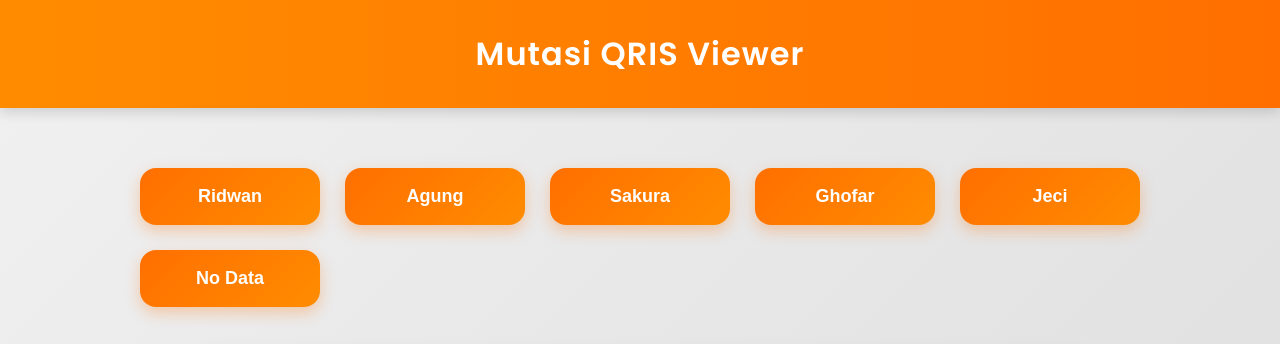
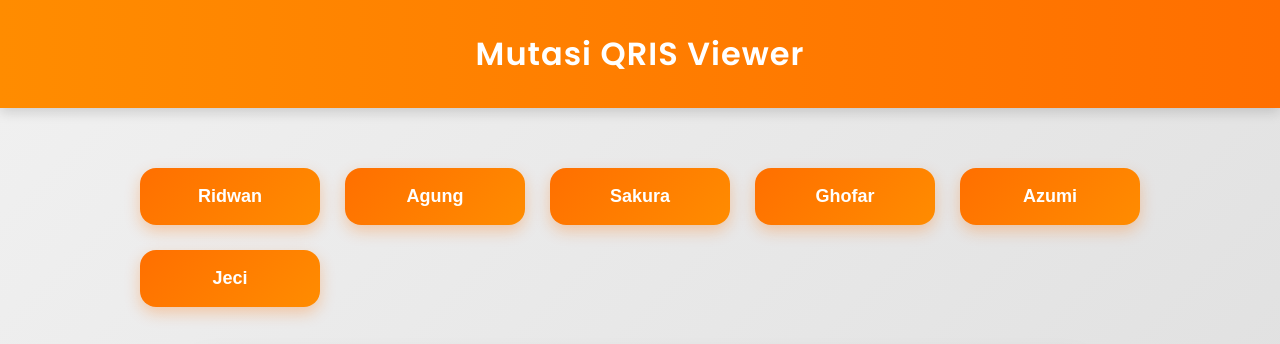
Before and after one commit to FirmanEvergarden/mutasi2, a website: page index.html in a window 1280 px wide. Shown: the top 344 px of the page. Drawn offline with Linux system fonts and the light colour scheme.

Commit message:
Update index.html

```diff
--- a/index.html
+++ b/index.html
@@ -144,8 +144,8 @@
       <button onclick="redirectToUrl(2, 'Agung')">Agung</button>
       <button onclick="redirectToUrl(3, 'Sakura')">Sakura</button>
       <button onclick="redirectToUrl(4, 'Ghofar')">Ghofar</button>
-      <button onclick="redirectToUrl(5, 'Jeci')">Jeci</button>
-      <button onclick="redirectToUrl(6, 'No Data')">No Data</button>
+      <button onclick="redirectToUrl(5, 'Azumi')">Azumi</button>
+      <button onclick="redirectToUrl(6, 'Jeci')">Jeci</button>
     </div>
     <div id="result" class="result">Klik salah satu nama di atas untuk melihat data mutasi.</div>
   </main>
```
